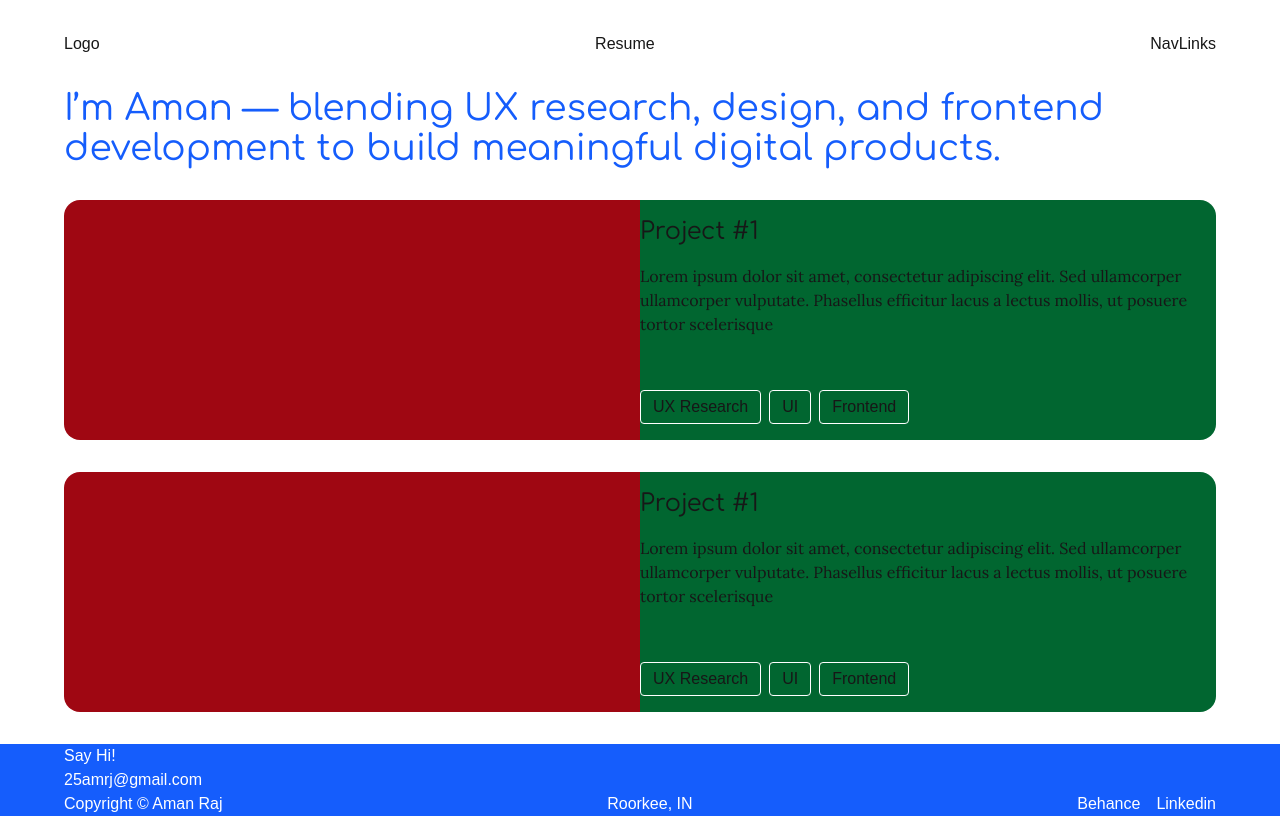
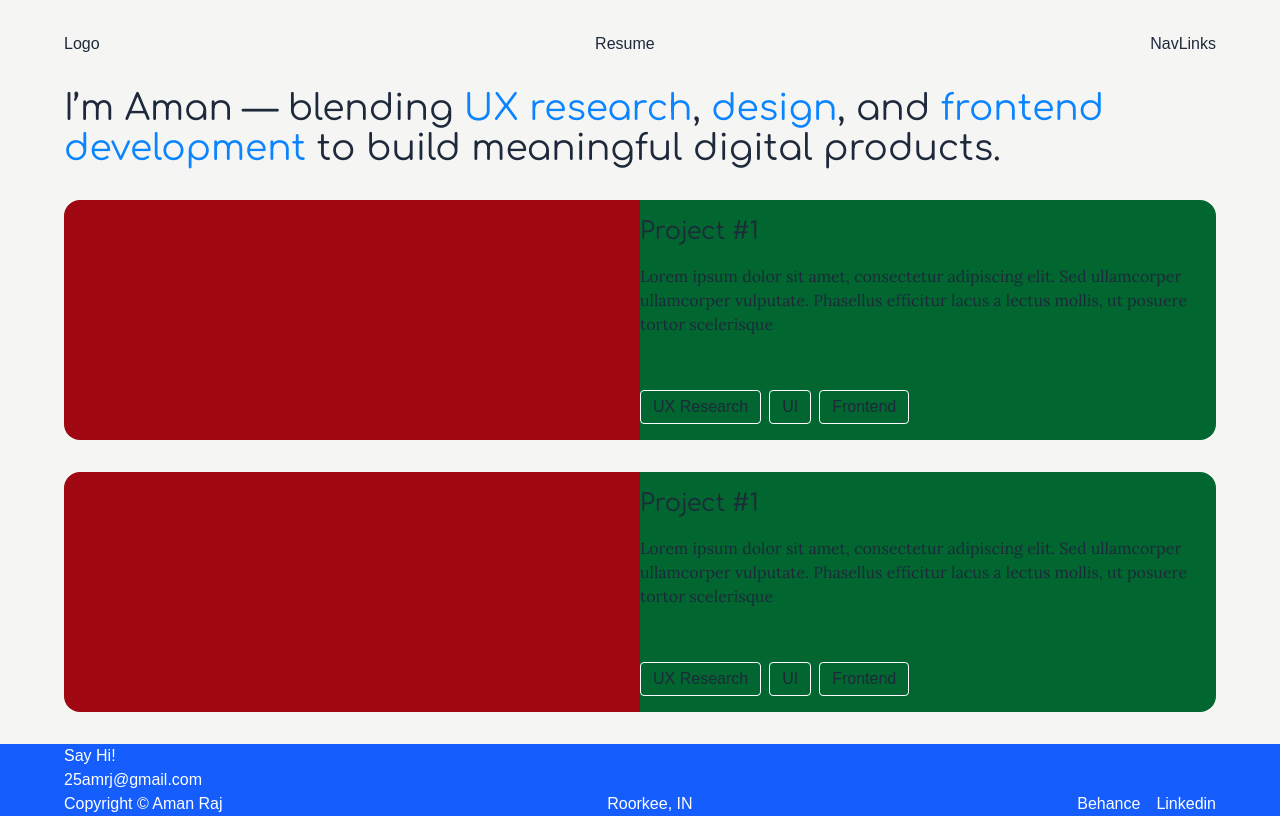
Before and after one commit to 11amanraj/portfolio-april-2025, a Next.js app: page / in a window 1280 px wide. Built offline with nearby package versions, Linux system fonts and the light colour scheme.

Commit message:
Added custom colors

```diff
--- a/app/globals.css
+++ b/app/globals.css
@@ -2,8 +2,9 @@
 @import "tailwindcss";
 
 :root {
-  --background: #ffffff;
-  --foreground: #171717;
+  --background: #F5F5F4;
+  --foreground:	#1E293B;
+  --primary: #0A84FF;
   --font-heading: 'Comfortaa', sans-serif;
   --font-text: 'Lora', serif;
 }
@@ -13,6 +14,7 @@
   --color-foreground: var(--foreground);
   --font-heading: var(--font-heading);
   --font-text: var(--font-text);
+  --color-primary: var(--primary);
 
 }
 
@@ -24,8 +26,9 @@
 
 @media (prefers-color-scheme: dark) {
   :root {
-    --background: #0a0a0a;
-    --foreground: #ededed;
+    --background:	#0F172A;
+    --foreground:	#E2E8F0;
+    --primary: 	#0A84FF;
   }
 }
 
--- a/app/page.tsx
+++ b/app/page.tsx
@@ -14,8 +14,8 @@ export default function Home() {
 
   return (
     <div className="flex flex-col gap-8 responsive-padding mb-8">
-      <div className="text-4xl text-blue-600 font-heading">
-        I’m Aman — blending UX research, design, and frontend development to build meaningful digital products.
+      <div className="text-4xl font-heading">
+        I’m Aman — blending <span className="text-primary">UX research</span>, <span className="text-primary">design</span>, and <span className="text-primary">frontend development</span> to build meaningful digital products.
       </div>
       <div className="flex flex-col w-full gap-8">
         <ProjectCards project={project_details[0]}/>
```
